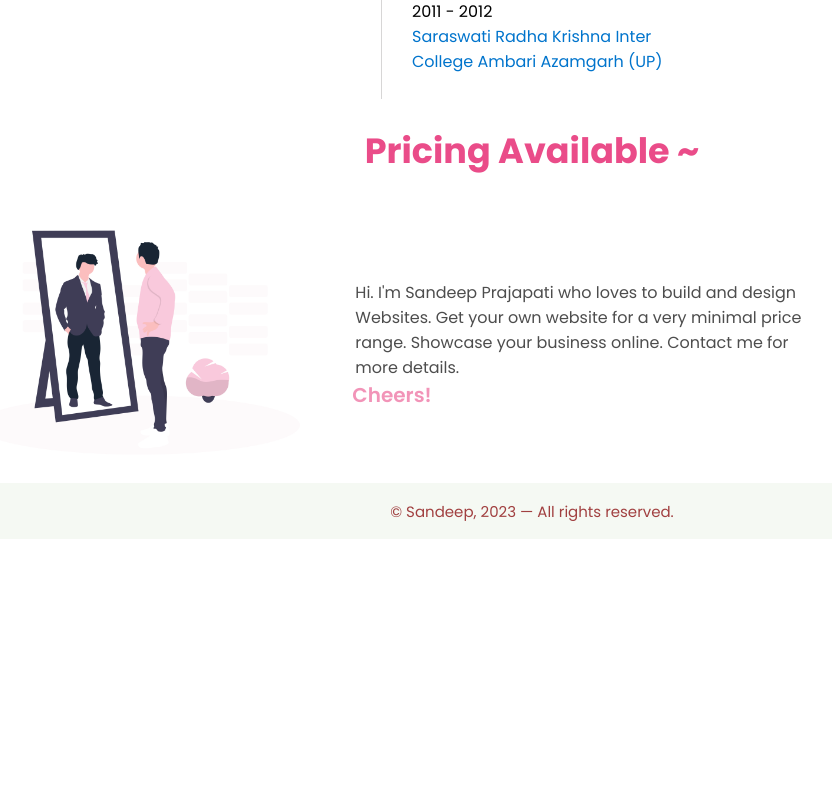
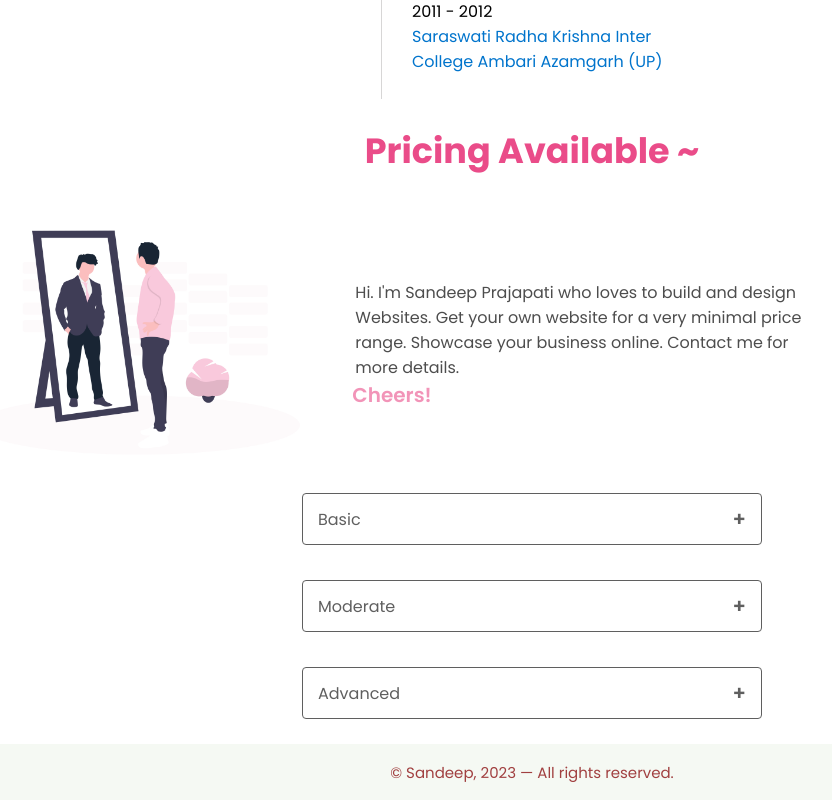
Before and after one commit to sandeep8854/sandeep, a React (Vite) app: page / in a window 1280 px wide. Shown: the part 4020-4820 px from the top of the page, without its empty margins (108-940 px from the left). Before the commit the page ends 4559 px from the top, so only its background shows below. Built offline with nearby package versions, Linux system fonts and the light colour scheme.

Commit message:
adding pricing section

```diff
--- a/src/components/Pricing/pricing.jsx
+++ b/src/components/Pricing/pricing.jsx
@@ -1,5 +1,6 @@
 import styled from "styled-components";
 import Project from "../../../public/career_progress.png";
+import { useState } from "react";
 const Container = styled.div`
   margin-top: 3rem;
 `;
@@ -38,6 +39,8 @@ const Paragraph = styled.p`
   color: #4d4d4d;
   @media only screen and (max-width: 540px) {
     font-size: 15px;
+    width: 100%;
+    padding: 0;
   }
 `;
 
@@ -46,8 +49,109 @@ const Cheers = styled.span`
   padding-left: 1.7rem;
   font-weight: 600;
   color: #f294b8;
+  @media only screen and (max-width: 540px) {
+    width: 100%;
+    padding: 0;
+  }
 `;
+
+const Wrapper = styled.div`
+  display: flex;
+  justify-content: center;
+  align-items: center;
+  @media only screen and (max-width: 581px) {
+    margin-top: 2rem;
+  }
+`;
+const Accordian = styled.div`
+  width: 50rem;
+  @media only screen and (max-width: 540px) {
+    width: 100%;
+  }
+`;
+const Item = styled.div`
+  background-color: #fff;
+  margin-bottom: 1.5rem;
+  padding: 1rem 2rem;
+`;
+const Title = styled.div`
+  color: #5f5f5f;
+  display: flex;
+  align-items: center;
+  justify-content: space-between;
+  cursor: pointer;
+  border: 1px solid #5f5f5f;
+  padding: 10px 15px;
+  border-radius: 4px;
+  font-size: 2rem;
+  transition: all 0.5s cubic-bezier(0, 1, 0, 1);
+`;
+const Para = styled.p`
+  font-size: 1.6rem;
+  @media only screen and (max-width: 540px) {
+    font-size: 14px;
+  }
+`;
+const Spann = styled.span`
+  font-family: 3rem;
+  font-weight: 600;
+`;
+const ContectAndPrice = styled.div`
+  margin-top: 2rem;
+  border: 1px solid #5f5f5f;
+  padding: 10px 15px;
+  border-radius: 4px;
+`;
+const Rupees = styled.div`
+  font-size: 1.5rem;
+  font-weight: 400;
+  margin-bottom: 1rem;
+  @media only screen and (max-width: 540px) {
+    font-size: 15px;
+  }
+`;
+const Content = styled.div`
+  font-size: 1.2rem;
+  color: #5f5f5f;
+  line-height: 1.5;
+  @media only screen and (max-width: 540px) {
+    font-size: 12px;
+  }
+`;
+
 const Pricing = () => {
+  const pricingData = [
+    {
+      id: 1,
+      title: "Basic",
+      rupees: "Just for ₹6000/-",
+      content:
+        "Website with basic design call and email features, Show cases all your products. Online booking but offline payment no animations and databases.",
+    },
+    {
+      id: 2,
+      title: "Moderate",
+      rupees: "Just for ₹12000/-",
+      content:
+        "Website with creative design call, email and  features, Show cases all your products. Online booking but offline payment, animations added but no  databases.",
+    },
+    {
+      id: 3,
+      title: "Advanced",
+      rupees: "Just for ₹17000/-",
+      content:
+        "Website with advanced creative design call, email, whatsApp and SMS features, Show cases all your products. Online booking with online payment, animations and databases available.",
+    },
+  ];
+
+  const [isActive, setIsActive] = useState(null);
+
+  function clickFunction(index) {
+    if (isActive === index) {
+      return setIsActive(null);
+    }
+    setIsActive(index);
+  }
   return (
     <Container>
       <Headingcont>
@@ -67,6 +171,30 @@ const Pricing = () => {
         </AboutBusiness>
       </ImageContainer>
       {/*  */}
+      <Wrapper>
+        <Accordian>
+          {pricingData.map((ele, index) => {
+            return (
+              <>
+                <Item>
+                  <Title onClick={() => clickFunction(index)}>
+                    <Para>{ele.title}</Para>
+                    <Spann>{isActive === index ? "-" : "+"}</Spann>
+                  </Title>
+                  {isActive === index ? (
+                    <ContectAndPrice>
+                      <Rupees>{ele.rupees}</Rupees>
+                      <Content>{ele.content}</Content>
+                    </ContectAndPrice>
+                  ) : (
+                    <Para />
+                  )}
+                </Item>
+              </>
+            );
+          })}
+        </Accordian>
+      </Wrapper>
     </Container>
   );
 };
```
